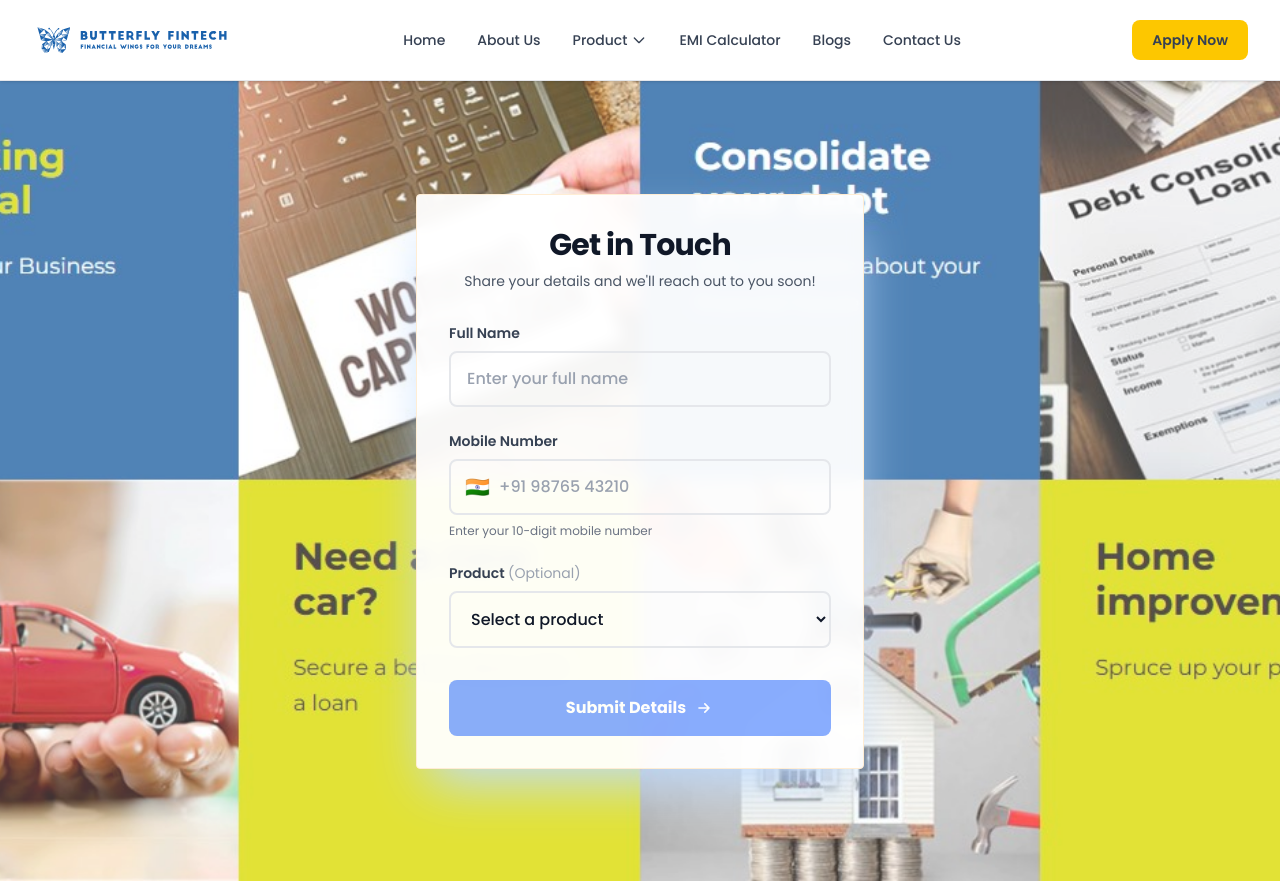
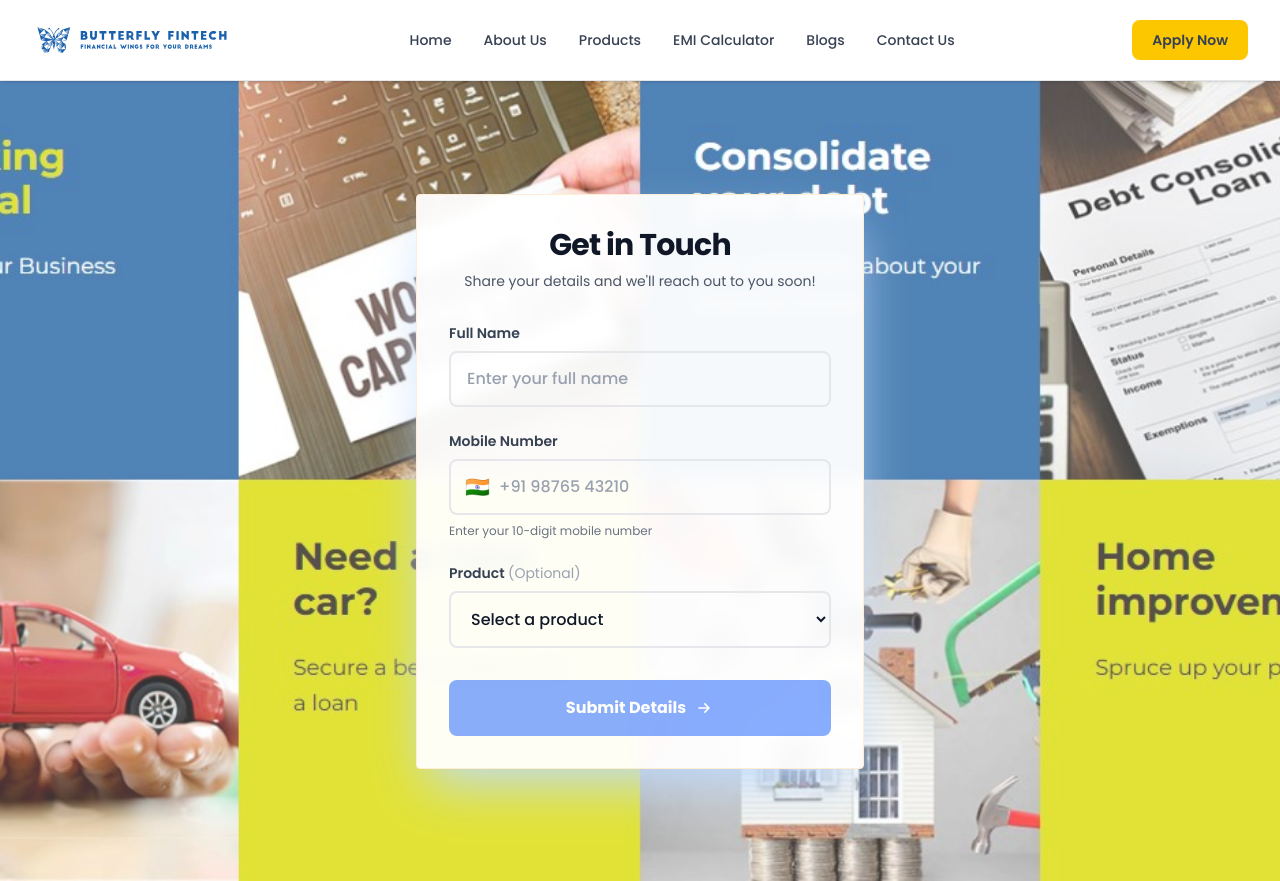
Before and after one commit to JaguarsCodehub/form, a Next.js app: page / in a window 1280 px wide. Built offline with nearby package versions, Linux system fonts and the light colour scheme.

Commit message:
feat: build errors

```diff
--- a/components/Navbar.tsx
+++ b/components/Navbar.tsx
@@ -37,62 +37,12 @@ export default function Navbar() {
           </a>
 
           {/* Product Dropdown */}
-          <div
-            className="relative"
-            onMouseEnter={() => setIsProductOpen(true)}
-            onMouseLeave={() => setIsProductOpen(false)}
+          <a
+            href="https://butterflyfintech.com/car_refinance.html"
+            className="text-sm font-medium text-gray-700 transition-colors hover:text-blue-600"
           >
-            <button className="flex items-center gap-1 text-sm font-medium text-gray-700 transition-colors hover:text-blue-600">
-              Product
-              <svg
-                className="h-4 w-4 transition-transform"
-                fill="none"
-                stroke="currentColor"
-                viewBox="0 0 24 24"
-              >
-                <path
-                  strokeLinecap="round"
-                  strokeLinejoin="round"
-                  strokeWidth={2}
-                  d="M19 9l-7 7-7-7"
-                />
-              </svg>
-            </button>
-            {isProductOpen && (
-              <div className="absolute left-0 top-full mt-2 w-56 rounded-lg border border-gray-200 bg-white shadow-lg">
-                <a
-                  href="https://butterflyfintech.com/"
-                  className="block px-4 py-2 text-sm text-gray-700 hover:bg-gray-50"
-                >
-                  New Car Loan
-                </a>
-                <a
-                  href="https://butterflyfintech.com/"
-                  className="block px-4 py-2 text-sm text-gray-700 hover:bg-gray-50"
-                >
-                  Pre owned Car Loan
-                </a>
-                <a
-                  href="https://butterflyfintech.com/car_refinance.html"
-                  className="block px-4 py-2 text-sm text-gray-700 hover:bg-gray-50"
-                >
-                  Car Refinance
-                </a>
-                <a
-                  href="https://butterflyfintech.com/"
-                  className="block px-4 py-2 text-sm text-gray-700 hover:bg-gray-50"
-                >
-                  Balance Transfer + Top Up
-                </a>
-                <a
-                  href="https://butterflyfintech.com/"
-                  className="block px-4 py-2 text-sm text-gray-700 hover:bg-gray-50"
-                >
-                  Car Loan Top Up
-                </a>
-              </div>
-            )}
-          </div>
+            Products
+          </a>
 
           <a
             href="https://butterflyfintech.com/emi_calculator.html"
--- a/lib/mongodb.ts
+++ b/lib/mongodb.ts
@@ -4,6 +4,7 @@ export type CustomerLead = {
   _id?: ObjectId;
   customerName: string;
   phoneNumber: string;
+  product?: string | null;
   createdAt: Date;
 };
 
```
